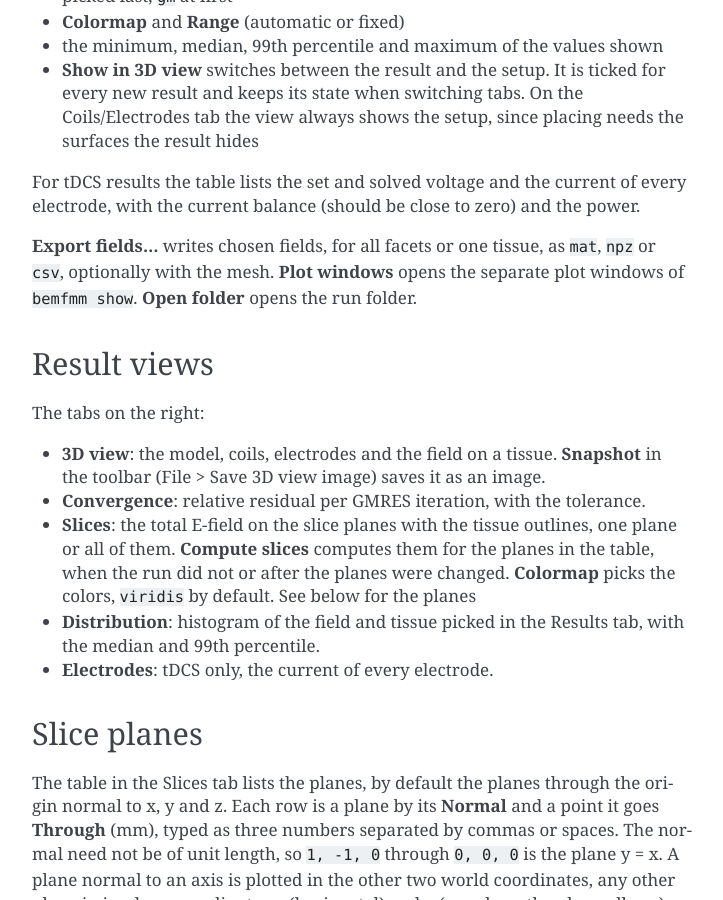
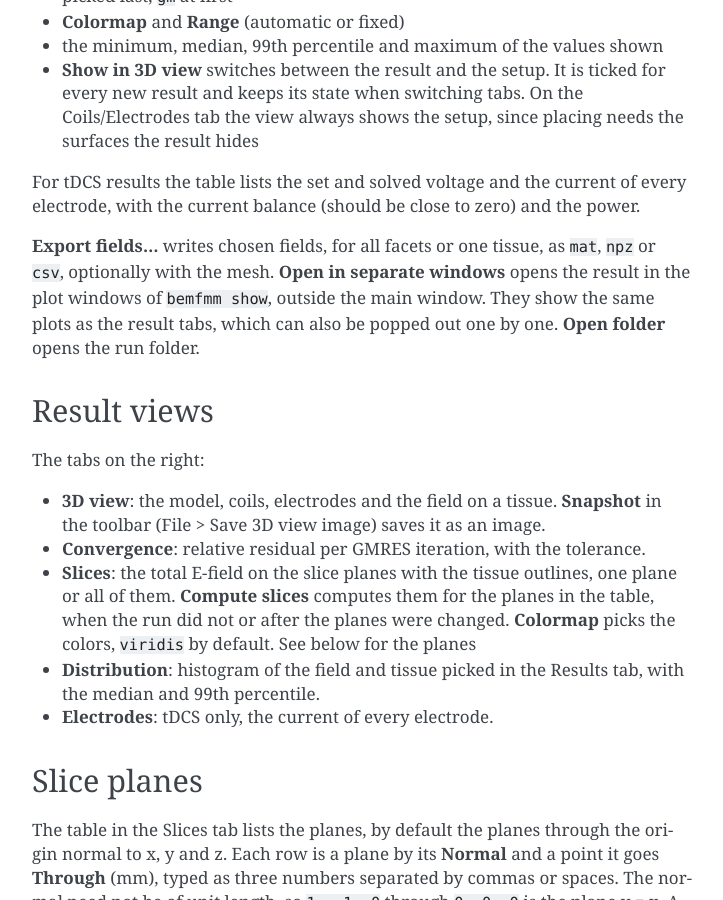
Before and after one commit to BEM-FMM-Team/bem-fmm-python, a Sphinx documentation site: the page built from docs/source/gui.rst, in a window 1280 px wide and 900 px high, scrolled down 3381 px. Shown: the whole window, without its empty margins (388-1111 px from the left). Built offline with Sphinx 7.4.7, drawn with Linux system fonts in a browser that asks for light colours.

Commit message:
fix: rename plot windows to open in separate windows

```diff
--- a/docs/source/changes.rst
+++ b/docs/source/changes.rst
@@ -74,6 +74,8 @@ GUI
   coils or electrodes, so slice plane changes were lost. They now ask when the
   coils, electrodes or planes differ from the saved setup, and not after
   undoing back to it.
+- The Plot windows button in the Results tab is now Open in separate windows,
+  since the same plots are in the tabs next to the 3D view.
 - Fixed: picking an Aim at target and then selecting another coil moved that
   coil to the target. Anything but Place coil now cancels the pick, and the
   status bar names the coil the target is for.
--- a/docs/source/gui.rst
+++ b/docs/source/gui.rst
@@ -161,9 +161,10 @@ every electrode, with the current balance (should be close to zero) and the
 power.
 
 **Export fields...** writes chosen fields, for all facets or one tissue, as
-``mat``, ``npz`` or ``csv``, optionally with the mesh. **Plot windows** opens
-the separate plot windows of ``bemfmm show``. **Open folder** opens the run
-folder.
+``mat``, ``npz`` or ``csv``, optionally with the mesh. **Open in separate
+windows** opens the result in the plot windows of ``bemfmm show``, outside the
+main window. They show the same plots as the result tabs, which can also be
+popped out one by one. **Open folder** opens the run folder.
 
 Result views
 ------------
```
Also changed, not shown: 2 other files.
